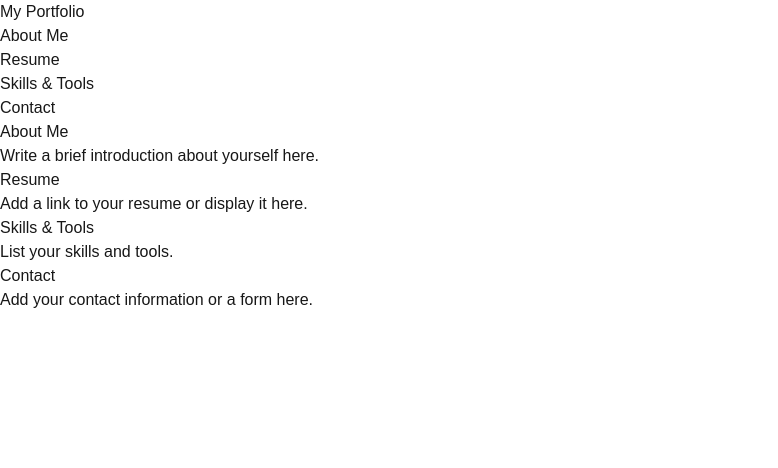
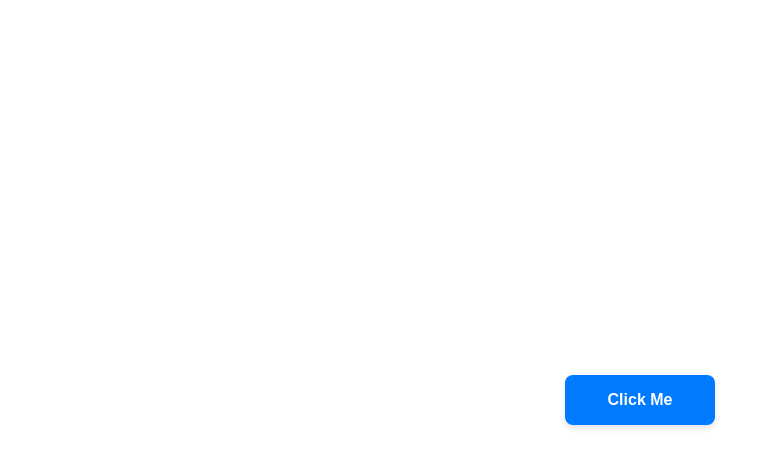
Before and after one commit to brinson-carrier/bcarrier, a Next.js app: page / in a window 1280 px wide. Shown: the top 468 px of the page, without its empty margins (0-778 px from the left). Built offline with nearby package versions, Linux system fonts and the light colour scheme.

Commit message:
Add CoolButton

```diff
--- a/src/app/page.tsx
+++ b/src/app/page.tsx
@@ -1,27 +1,11 @@
-import Header from "@/components/header";
+"use client";
+
+import Header from "@/components/Header";
 
 export default function Home() {
   return (
     <>
       <Header />
-      <main className="container mx-auto p-6">
-        <section id="about" className="my-12">
-          <h2 className="text-3xl font-bold mb-4">About Me</h2>
-          <p>Write a brief introduction about yourself here.</p>
-        </section>
-        <section id="resume" className="my-12">
-          <h2 className="text-3xl font-bold mb-4">Resume</h2>
-          <p>Add a link to your resume or display it here.</p>
-        </section>
-        <section id="skills" className="my-12">
-          <h2 className="text-3xl font-bold mb-4">Skills & Tools</h2>
-          <p>List your skills and tools.</p>
-        </section>
-        <section id="contact" className="my-12">
-          <h2 className="text-3xl font-bold mb-4">Contact</h2>
-          <p>Add your contact information or a form here.</p>
-        </section>
-      </main>
     </>
   );
 }
--- /dev/null
+++ b/src/components/CoolButton.tsx
@@ -0,0 +1,46 @@
+"use client";
+
+import React from "react";
+
+interface CoolButtonProps {
+  text: string;
+  onClick?: () => void;
+}
+
+const CoolButton: React.FC<CoolButtonProps> = ({ text, onClick }) => {
+  return (
+    <button
+      onClick={onClick}
+      style={{
+        backgroundColor: "#007BFF",
+        color: "#FFFFFF",
+        border: "none",
+        borderRadius: "8px",
+        padding: "10px 20px",
+        width: "150px",
+        height: "50px",
+        fontSize: "16px",
+        fontWeight: "bold",
+        boxShadow: "0 4px 6px rgba(0, 0, 0, 0.1)",
+        transition: "background-color 0.3s, box-shadow 0.3s",
+        cursor: "pointer",
+      }}
+      onMouseEnter={(e) =>
+        Object.assign(e.currentTarget.style, {
+          backgroundColor: "#0056b3",
+          boxShadow: "0 6px 8px rgba(0, 0, 0, 0.15)",
+        })
+      }
+      onMouseLeave={(e) =>
+        Object.assign(e.currentTarget.style, {
+          backgroundColor: "#007BFF",
+          boxShadow: "0 4px 6px rgba(0, 0, 0, 0.1)",
+        })
+      }
+    >
+      {text}
+    </button>
+  );
+};
+
+export default CoolButton;
--- /dev/null
+++ b/src/components/Header.tsx
@@ -0,0 +1,14 @@
+"use client";
+
+// import Link from "next/link";
+import CoolButton from "./CoolButton";
+
+const Header = () => {
+  return (
+    <div style={{ display: "flex", justifyContent: "center", alignItems: "center", height: "100vh" }}>
+      <CoolButton text="Click Me" onClick={() => alert("Button clicked!")} />
+    </div>
+  );
+};
+
+export default Header;
--- a/src/components/header.tsx
+++ /dev/null
@@ -1,39 +0,0 @@
-import Link from "next/link";
-
-const Header = () => {
-  return (
-    <header className="bg-background text-foreground shadow-md">
-      <nav className="container mx-auto flex items-center justify-between py-4 px-6">
-        <h1 className="text-2xl font-bold">
-          <Link href="/">
-            <a>My Portfolio</a>
-          </Link>
-        </h1>
-        <ul className="flex space-x-6 text-lg font-medium">
-          <li>
-            <Link href="#about">
-              <a className="hover:text-blue-500">About Me</a>
-            </Link>
-          </li>
-          <li>
-            <Link href="#resume">
-              <a className="hover:text-blue-500">Resume</a>
-            </Link>
-          </li>
-          <li>
-            <Link href="#skills">
-              <a className="hover:text-blue-500">Skills & Tools</a>
-            </Link>
-          </li>
-          <li>
-            <Link href="#contact">
-              <a className="hover:text-blue-500">Contact</a>
-            </Link>
-          </li>
-        </ul>
-      </nav>
-    </header>
-  );
-};
-
-export default Header;
```
